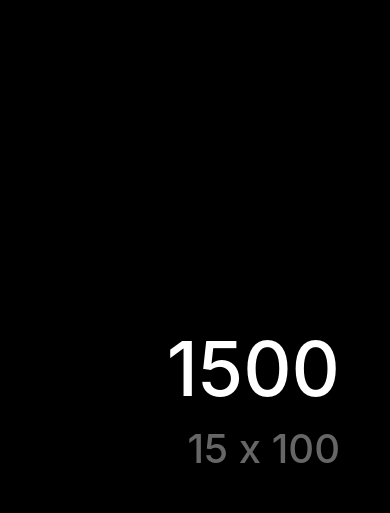
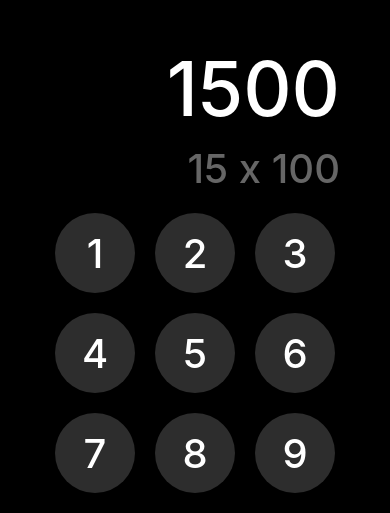
Before and after one commit to delafuentej/react-native_calculator, a React Native app: screen / in a window 390 px wide. Shown: the part 331-844 px from the top of the page. Built offline with nearby package versions, Linux system fonts and the light colour scheme.

Commit message:
styling buttons hard coded

```diff
--- a/src/config/theme/globalStyles.ts
+++ b/src/config/theme/globalStyles.ts
@@ -1,3 +1,4 @@
+/* eslint-disable eol-last */
 /* eslint-disable prettier/prettier */
 import { StyleSheet } from "react-native";
 
@@ -38,6 +39,25 @@ export const globalStyles = StyleSheet.create({
         fontSize:40,
         textAlign:'right',
         fontWeight:'500',
+    },
+    rowButtons: {
+       flexDirection:'row',
+       justifyContent:'center',
+       flexWrap:'wrap',
+       gap: 20,
+    },
+    button: {
+        height:80,
+        width:80,
+        backgroundColor:colors.darkGray,
+        justifyContent:'center',
+        alignItems:'center',
+        borderRadius:50,
 
-    }
-})
+    },
+    buttonText: {
+        color:colors.textPrimary,
+        fontWeight:'500',
+        fontSize:40,
+    },
+});
--- a/src/presentation/screens/CalculatorScreen.tsx
+++ b/src/presentation/screens/CalculatorScreen.tsx
@@ -1,16 +1,48 @@
 /* eslint-disable @typescript-eslint/no-unused-vars */
 /* eslint-disable react/react-in-jsx-scope */
 /* eslint-disable prettier/prettier */
-import { Text, View } from 'react-native';
+import { Pressable, Text, View } from 'react-native';
 import { globalStyles } from '../../config/theme/globalStyles';
 
 export const CalculatorScreen = () => {
   return (
     <View style={globalStyles.mainContainer}>
+        {/* math operations dialer */}
         <View style={globalStyles.operationsDialer}>
             <Text style={globalStyles.mainResult}>1500</Text>
             <Text style={globalStyles.subResult}>15 x 100</Text>
         </View>
+        {/* math operations buttons */}
+        <View style={globalStyles.rowButtons}>
+            {/* Pressable => to be able to click on the buttons for numbers and mathematical operations*/}
+            <Pressable style={globalStyles.button}>
+                <Text style={globalStyles.buttonText}>1</Text>
+            </Pressable>
+            <Pressable style={globalStyles.button}>
+                <Text style={globalStyles.buttonText}>2</Text>
+            </Pressable>
+            <Pressable style={globalStyles.button}>
+                <Text style={globalStyles.buttonText}>3</Text>
+            </Pressable>
+            <Pressable style={globalStyles.button}>
+                <Text style={globalStyles.buttonText}>4</Text>
+            </Pressable>
+            <Pressable style={globalStyles.button}>
+                <Text style={globalStyles.buttonText}>5</Text>
+            </Pressable>
+            <Pressable style={globalStyles.button}>
+                <Text style={globalStyles.buttonText}>6</Text>
+            </Pressable>
+            <Pressable style={globalStyles.button}>
+                <Text style={globalStyles.buttonText}>7</Text>
+            </Pressable>
+            <Pressable style={globalStyles.button}>
+                <Text style={globalStyles.buttonText}>8</Text>
+            </Pressable>
+            <Pressable style={globalStyles.button}>
+                <Text style={globalStyles.buttonText}>9</Text>
+            </Pressable>
+        </View>
     </View>
   );
 };
```
